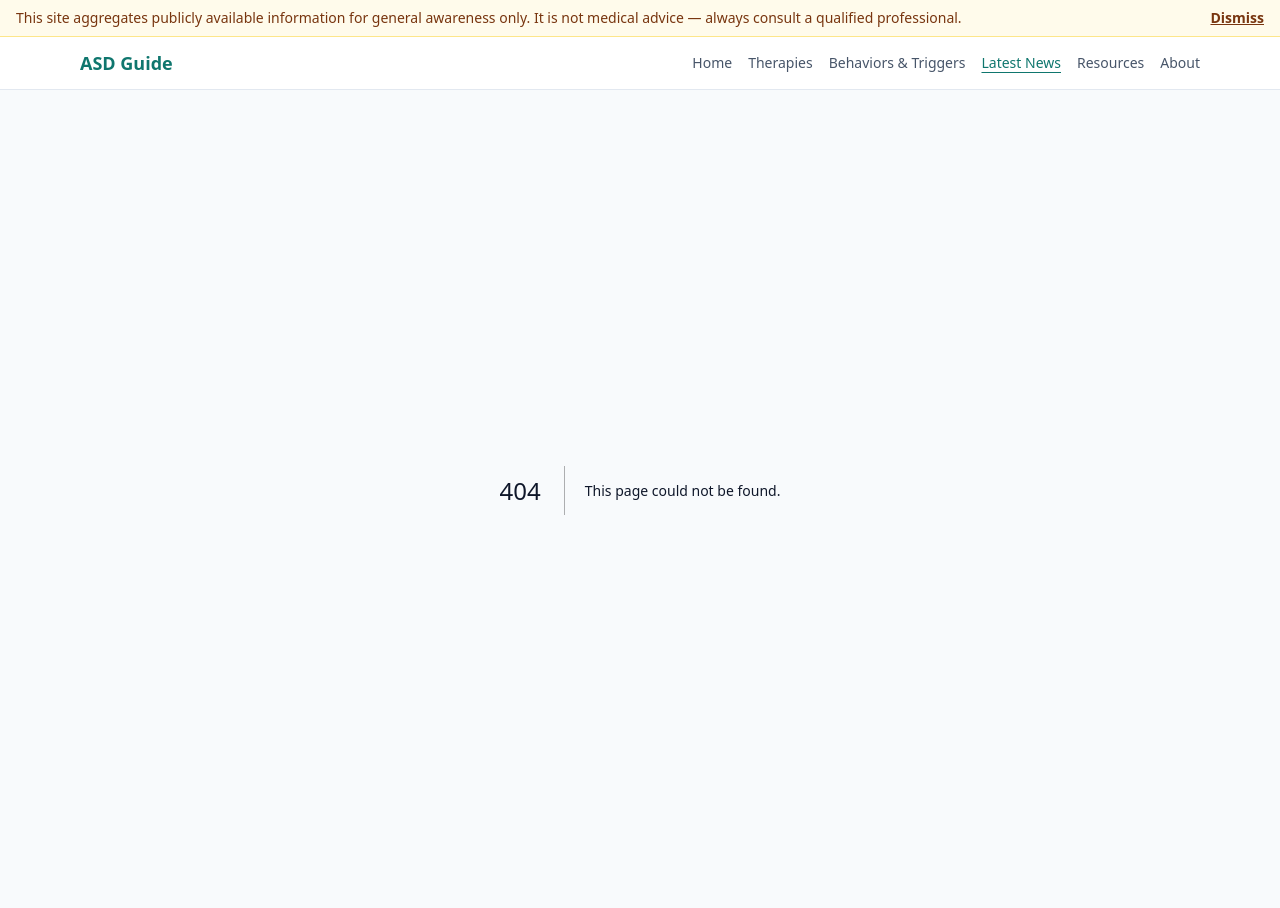
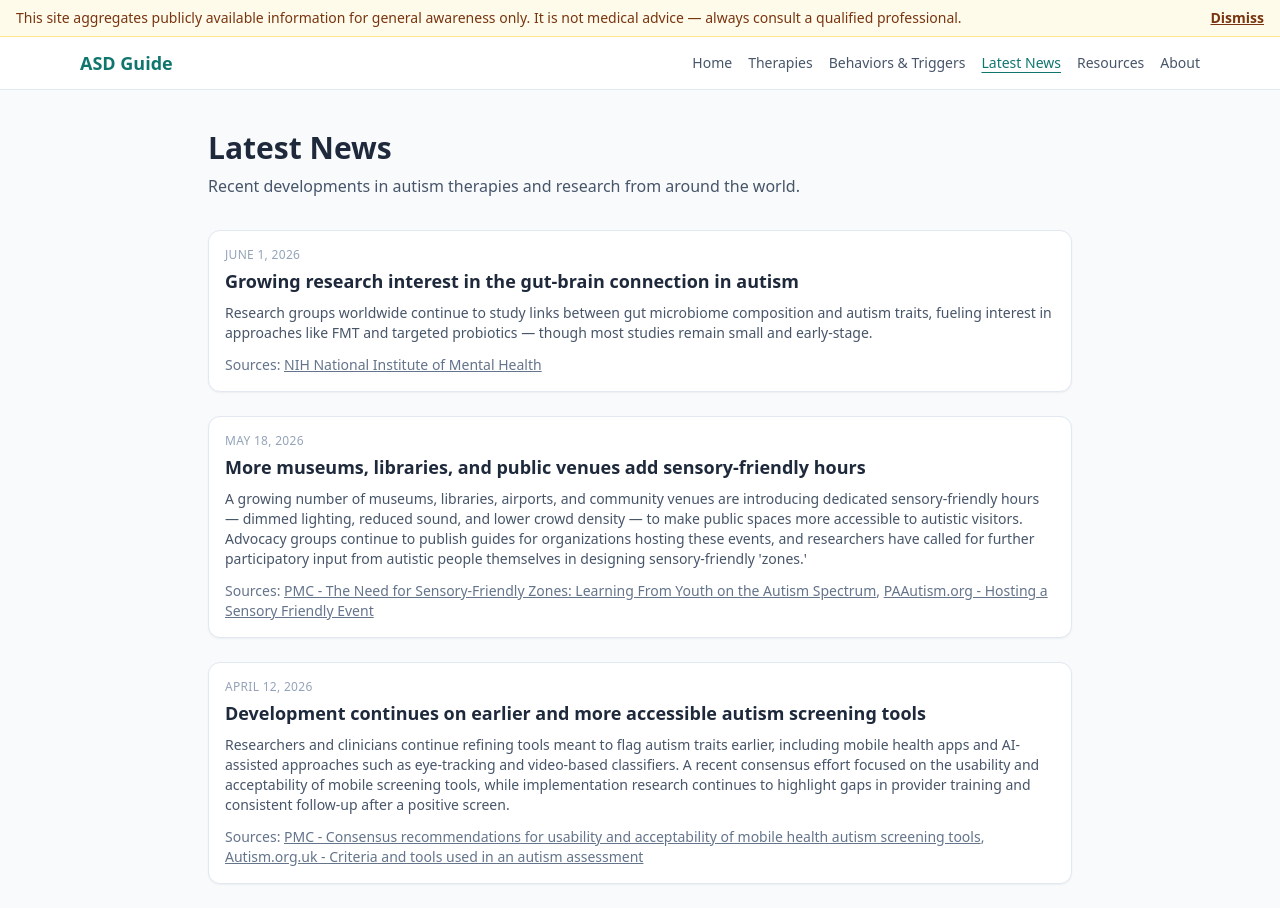
Before and after one commit to inferaaisolutions/onestopforautism, a Next.js app: page /news in a window 1280 px wide. Before the commit this address had no page. Shown: the top 908 px of the page. Built offline with nearby package versions, Linux system fonts and the light colour scheme.

Commit message:
feat: add latest news content and page

```diff
--- /dev/null
+++ b/content/news/autism-research-funding-update.json
@@ -0,0 +1,11 @@
+{
+  "slug": "autism-research-funding-update",
+  "title": "NIH funding landscape for autism research continues to shift",
+  "summary": "In late 2025 the NIH launched a $50 million Autism Data Science Initiative funding over a dozen projects studying how genetics and environmental exposures interact in autism, following earlier funding cuts affecting autism research across several federal agencies. Advocacy groups continue to track how funding aligns with the priority areas set out in the Autism CARES Act, with most current grants still directed toward basic biology and genetics research.",
+  "date": "2026-01-15",
+  "sources": [
+    { "label": "NIH DPCPSI - Autism Data Science Initiative: Funded Research", "url": "https://dpcpsi.nih.gov/autism-data-science-initiative/funded-research" },
+    { "label": "Disability Scoop - NIH Moves Forward With Major Autism Research Initiative", "url": "https://www.disabilityscoop.com/2025/10/20/nih-moves-forward-with-major-autism-research-initiative/31688/" }
+  ],
+  "sourceType": "seed"
+}
--- /dev/null
+++ b/content/news/early-screening-tools.json
@@ -0,0 +1,11 @@
+{
+  "slug": "early-screening-tools",
+  "title": "Development continues on earlier and more accessible autism screening tools",
+  "summary": "Researchers and clinicians continue refining tools meant to flag autism traits earlier, including mobile health apps and AI-assisted approaches such as eye-tracking and video-based classifiers. A recent consensus effort focused on the usability and acceptability of mobile screening tools, while implementation research continues to highlight gaps in provider training and consistent follow-up after a positive screen.",
+  "date": "2026-04-12",
+  "sources": [
+    { "label": "PMC - Consensus recommendations for usability and acceptability of mobile health autism screening tools", "url": "https://pmc.ncbi.nlm.nih.gov/articles/PMC12411648/" },
+    { "label": "Autism.org.uk - Criteria and tools used in an autism assessment", "url": "https://www.autism.org.uk/advice-and-guidance/diagnosis/assessment-and-diagnosis/criteria-and-tools-used-in-an-autism-assessment" }
+  ],
+  "sourceType": "seed"
+}
--- /dev/null
+++ b/content/news/mert-clinic-expansion.json
@@ -0,0 +1,10 @@
+{
+  "slug": "mert-clinic-expansion",
+  "title": "MeRT clinic networks continue expanding availability across the U.S.",
+  "summary": "Private clinic networks offering MeRT (Magnetic e-Resonance Therapy), an individualized EEG-guided form of transcranial magnetic stimulation, continue to open new locations across the U.S., citing demand from families seeking non-drug options for autism. The growth reflects provider-reported demand rather than new independent clinical trial evidence, and families are encouraged to weigh the limited peer-reviewed evidence base before enrolling.",
+  "date": "2026-02-10",
+  "sources": [
+    { "label": "Brain Treatment Center - MeRT for Autism", "url": "https://braintreatmentcenter.com/" }
+  ],
+  "sourceType": "seed"
+}
--- /dev/null
+++ b/content/news/music-therapy-school-programs.json
@@ -0,0 +1,11 @@
+{
+  "slug": "music-therapy-school-programs",
+  "title": "Schools continue integrating music therapy into autism support programs",
+  "summary": "More schools are partnering with music therapists to bring rhythm-based and interactive singing activities into daily programming for autistic students, alongside continued research into music's role in supporting social skills development. Specialized educator training programs, including autism-focused music education concentrations at conservatories, are also expanding to build a pipeline of qualified practitioners.",
+  "date": "2026-03-28",
+  "sources": [
+    { "label": "Frontiers in Psychology - Music intervention as a catalyst for social skills development in preschool children with autism", "url": "https://www.frontiersin.org/journals/psychology/articles/10.3389/fpsyg.2025.1542662/full" },
+    { "label": "Berklee College of Music - Music Education, Autism Concentration", "url": "https://college.berklee.edu/music-education/mm-music-education-autism-concentration" }
+  ],
+  "sourceType": "seed"
+}
--- /dev/null
+++ b/content/news/photobiomodulation-research.json
@@ -0,0 +1,11 @@
+{
+  "slug": "photobiomodulation-research",
+  "title": "Academic interest grows in photobiomodulation (light-based) therapy for autism",
+  "summary": "Small open-label studies and registered clinical trials are examining transcranial photobiomodulation — pulsed near-infrared light aimed at the scalp — as a potential way to modulate brain activity in autistic children. Early results report changes in EEG patterns and behavior scores, but researchers caution that studies remain small, mostly uncontrolled, and years away from informing clinical guidelines.",
+  "date": "2026-03-05",
+  "sources": [
+    { "label": "Frontiers in Child and Adolescent Psychiatry - transcranial photobiomodulation open-label study", "url": "https://pmc.ncbi.nlm.nih.gov/articles/PMC11814471/" },
+    { "label": "ClinicalTrials.gov - Autism Research Project With Non-Invasive Near-Infrared Light Stimulation", "url": "https://clinicaltrials.gov/study/NCT06203938" }
+  ],
+  "sourceType": "seed"
+}
--- /dev/null
+++ b/content/news/sensory-friendly-spaces-initiative.json
@@ -0,0 +1,11 @@
+{
+  "slug": "sensory-friendly-spaces-initiative",
+  "title": "More museums, libraries, and public venues add sensory-friendly hours",
+  "summary": "A growing number of museums, libraries, airports, and community venues are introducing dedicated sensory-friendly hours — dimmed lighting, reduced sound, and lower crowd density — to make public spaces more accessible to autistic visitors. Advocacy groups continue to publish guides for organizations hosting these events, and researchers have called for further participatory input from autistic people themselves in designing sensory-friendly 'zones.'",
+  "date": "2026-05-18",
+  "sources": [
+    { "label": "PMC - The Need for Sensory-Friendly Zones: Learning From Youth on the Autism Spectrum", "url": "https://pmc.ncbi.nlm.nih.gov/articles/PMC9254619/" },
+    { "label": "PAAutism.org - Hosting a Sensory Friendly Event", "url": "https://paautism.org/resource/hosting-sensory-friendly-event/" }
+  ],
+  "sourceType": "seed"
+}
--- /dev/null
+++ b/content/news/telehealth-speech-therapy-access.json
@@ -0,0 +1,10 @@
+{
+  "slug": "telehealth-speech-therapy-access",
+  "title": "Telehealth continues to widen access to speech-language therapy for autistic children",
+  "summary": "Telepractice delivery of speech-language therapy has continued to grow, particularly for families in rural or underserved areas facing long waitlists for in-person specialists. Reviews of the research suggest telehealth can produce clinical outcomes comparable to in-person sessions for many children, though hybrid models combining remote and in-person visits remain common where feasible.",
+  "date": "2026-01-20",
+  "sources": [
+    { "label": "PMC - Recent Advances of Telepractice for Autism Spectrum Disorders in Speech and Language Pathology", "url": "https://pmc.ncbi.nlm.nih.gov/articles/PMC9578460/" }
+  ],
+  "sourceType": "seed"
+}
--- /dev/null
+++ b/src/app/news/page.tsx
@@ -0,0 +1,19 @@
+import { getNews } from "@/lib/content";
+import NewsItemCard from "@/components/NewsItemCard";
+
+export default function NewsPage() {
+  const news = getNews();
+  return (
+    <main className="mx-auto max-w-4xl px-4 py-10">
+      <h1 className="text-3xl font-bold text-slate-800">Latest News</h1>
+      <p className="mt-2 text-slate-600">
+        Recent developments in autism therapies and research from around the world.
+      </p>
+      <div className="mt-8 space-y-6">
+        {news.map((item) => (
+          <NewsItemCard key={item.slug} item={item} />
+        ))}
+      </div>
+    </main>
+  );
+}
```
Also changed, not shown: 1 other file (tests, documents, lock files or other folders).
